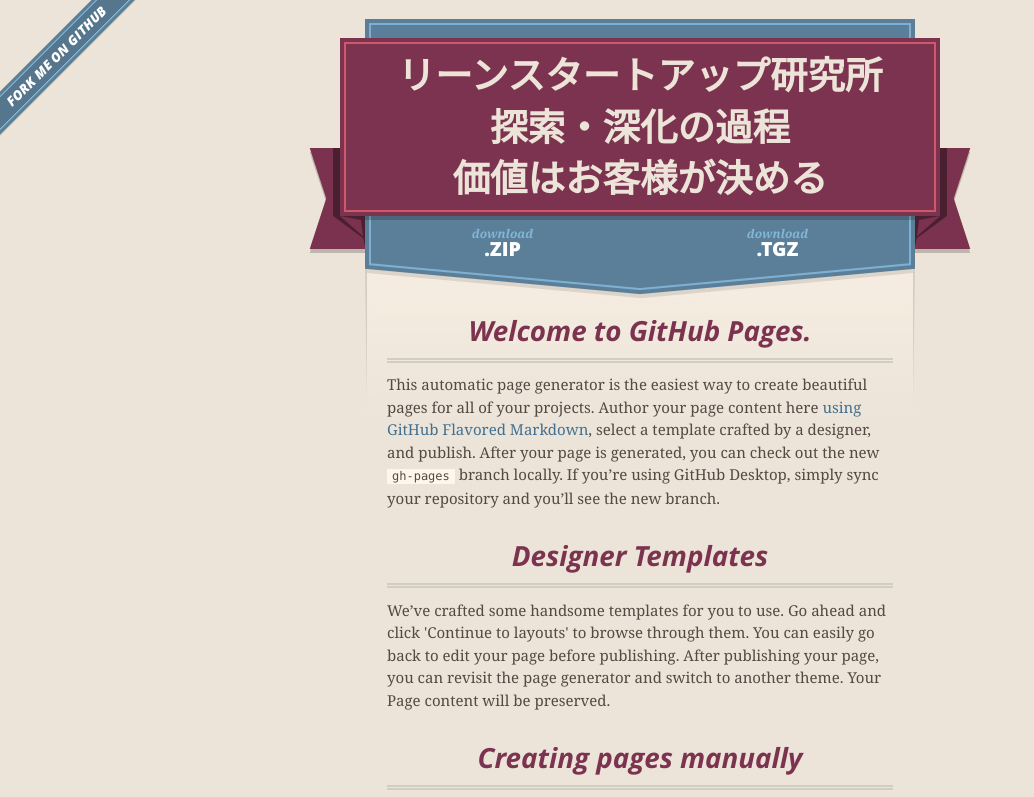
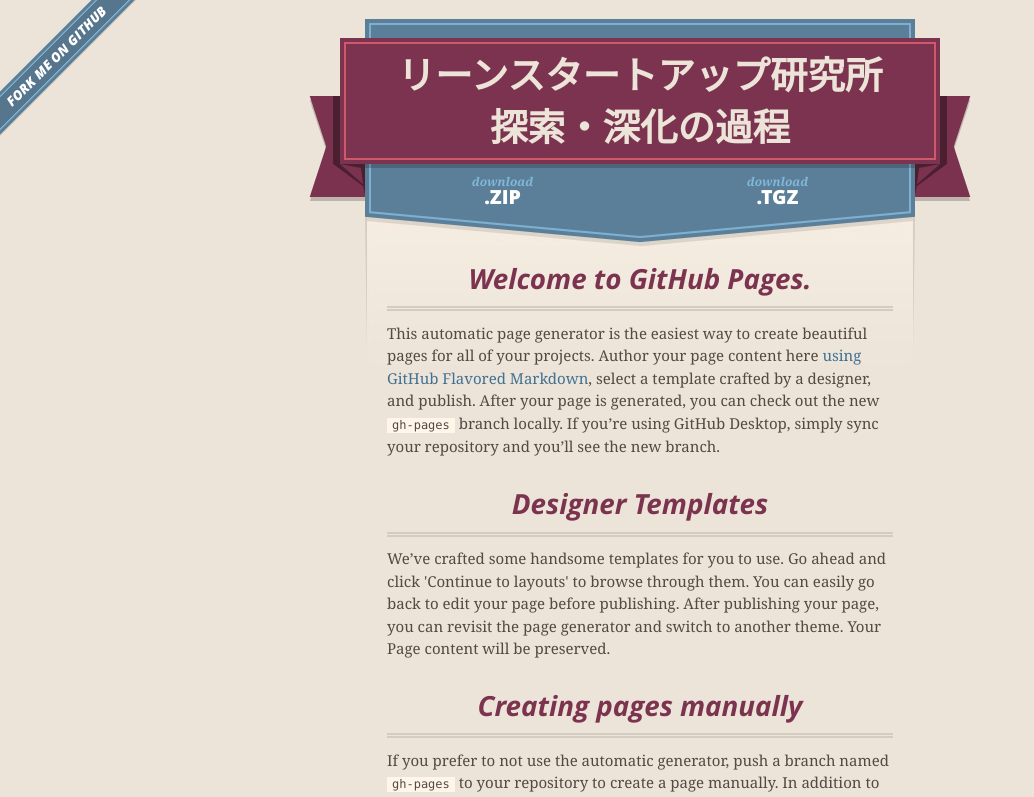
Before and after one commit to HikariShimosaka/test, a plain HTML site: page index.html in a window 1280 px wide. Shown: the top 797 px of the page, without its empty margins (0-1034 px from the left). Drawn offline with nearby package versions, Linux system fonts and the light colour scheme.

Commit message:
Update index.html

```diff
--- a/index.html
+++ b/index.html
@@ -29,7 +29,6 @@
           <span class="ribbon-inner">
             <h1>リーンスタートアップ研究所</h1>
             <h1>探索・深化の過程</h1>
-            <h1>価値はお客様が決める</h1>
             <h2></h2>
           </span>
           <span class="left-tail"></span>
```
